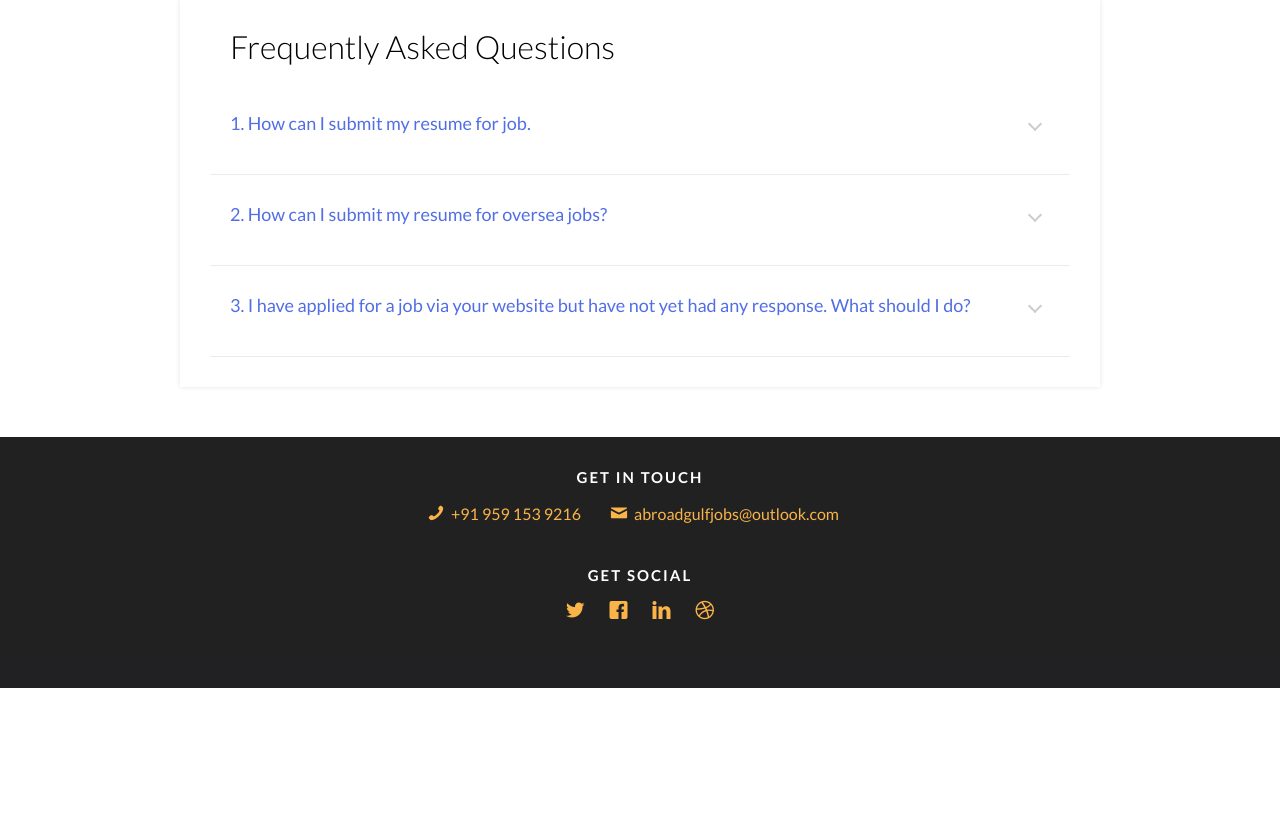
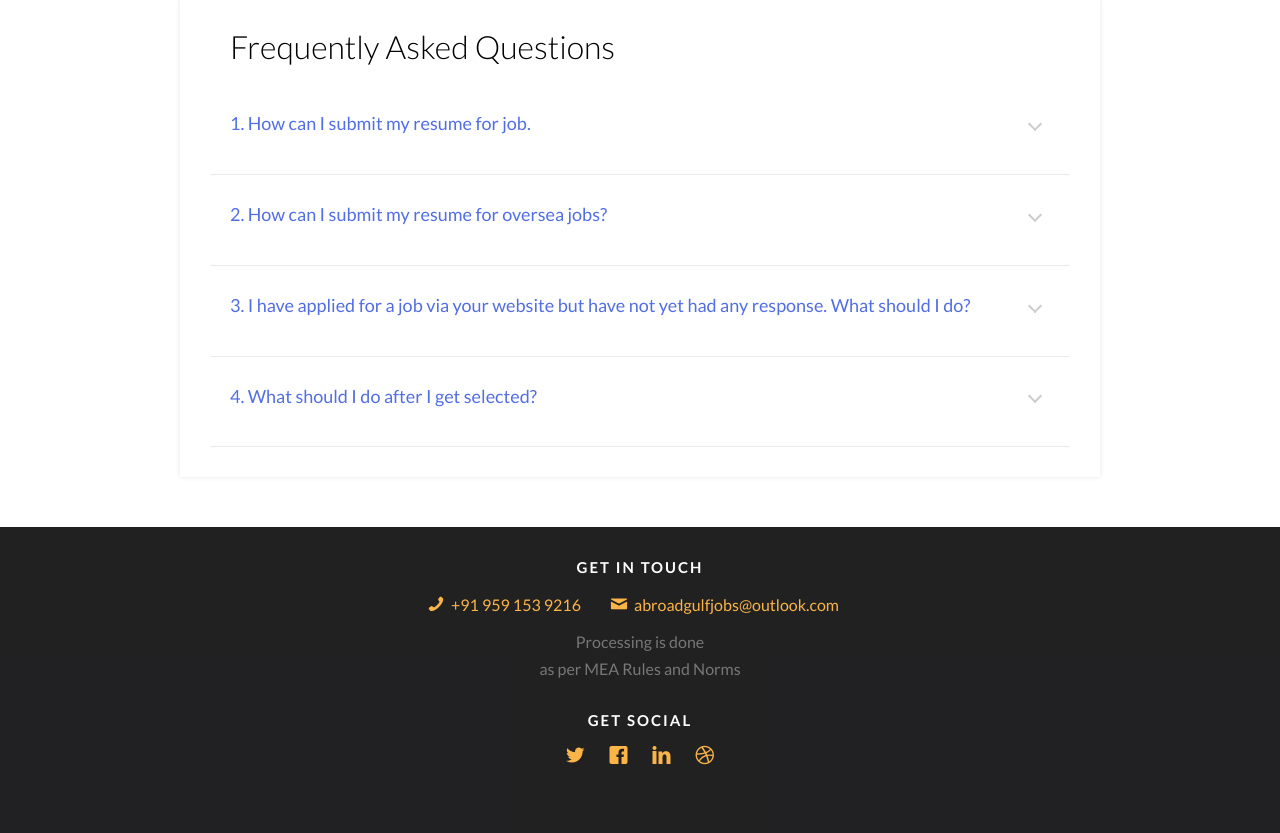
Before and after one commit to syedbilal2112/gulf_project, a PHP site: page /faqs.php in a window 1280 px wide. Shown: the part 361-1194 px from the top of the page. Before the commit the page ends 1049 px from the top, so only its background shows below. Run offline with PHP 8.4, Linux system fonts and the light colour scheme; some libraries are stand-ins or nearby versions; some web fonts are replaced.

Commit message:
changed few things

```diff
--- a/apply.php
+++ b/apply.php
@@ -21,6 +21,9 @@ Enclose the following with your application and send it through courier:
     <li>Your CV should have passport size Photograph placed on the top right hand side corner.</li>
     <li><b>Candidates whose documents are attested will be preferred.</b></li>
     <li><b>Candidates applying for QATAR or KUWAIT PCC from Passport office will be beneficial.</b></li>
+    <li><b>If selected for job. Registration with consultancy is mandatory for further processing"
+
+</b></li>
 </ul>
 
 </div>
--- a/css/style.css
+++ b/css/style.css
@@ -198,7 +198,7 @@ h1, h2, h3, h4, h5, h6, figure {
 .gtco-nav ul li.has-dropdown .dropdown li a {
   padding: 2px 0;
   display: block;
-  color: #999999;
+  color: #323232;
   line-height: 1.2;
   text-transform: none;
   font-size: 15px;
--- a/faqs.php
+++ b/faqs.php
@@ -42,5 +42,13 @@
     <p class="answer">Email address and phone number of our office is submitted please feel free to contact us directly regarding your application.</p>
   </div>
 
+  <div class="topic">
+    <div class="open">
+    <h2 class="question">4. What should I do after I get selected?
+</h2><span class="faq-t"></span>
+    </div>
+    <p class="answer">If selected for job. Registration with consultancy is mandatory for further processing.</p>
+  </div>
+
 </main>
 <?php include 'footer.php'; ?>
--- a/footer.php
+++ b/footer.php
@@ -12,7 +12,7 @@
 						<h3>Get In Touch</h3>
 						<ul class="gtco-quick-contact">
 							<li><a href="#"><i class="icon-phone"></i> +91 959 153 9216</a></li>
-							<li><a href="#"><i class="icon-mail2"></i> abroadgulfjobs@outlook.com</a></li>
+							<li><a href="#"><i class="icon-mail2"></i> abroadgulfjobs@outlook.com</a></li><p>Processing is done <br>as per MEA Rules and Norms</p>
 
 						</ul>
 					</div>
--- a/header.php
+++ b/header.php
@@ -9,7 +9,7 @@
 
 	<link href="https://fonts.googleapis.com/css?family=Lato:300,400,700" rel="stylesheet">
 	<link href="https://fonts.googleapis.com/css?family=Kaushan+Script" rel="stylesheet">
-
+	<link rel="shortcut icon" href="images/create_thumb.png">
 	<!-- Animate.css -->
 	<link rel="stylesheet" href="css/animate.css">
 	<!-- Icomoon Icon Fonts-->
```
